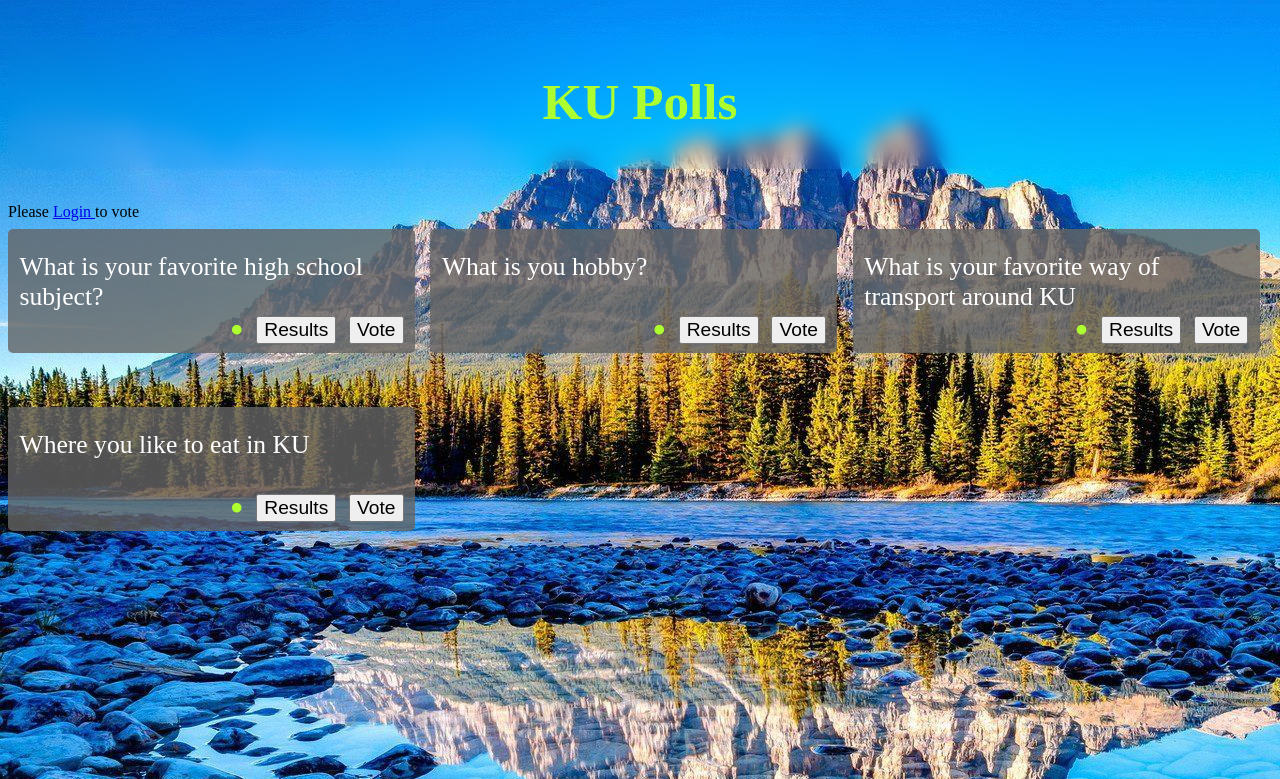
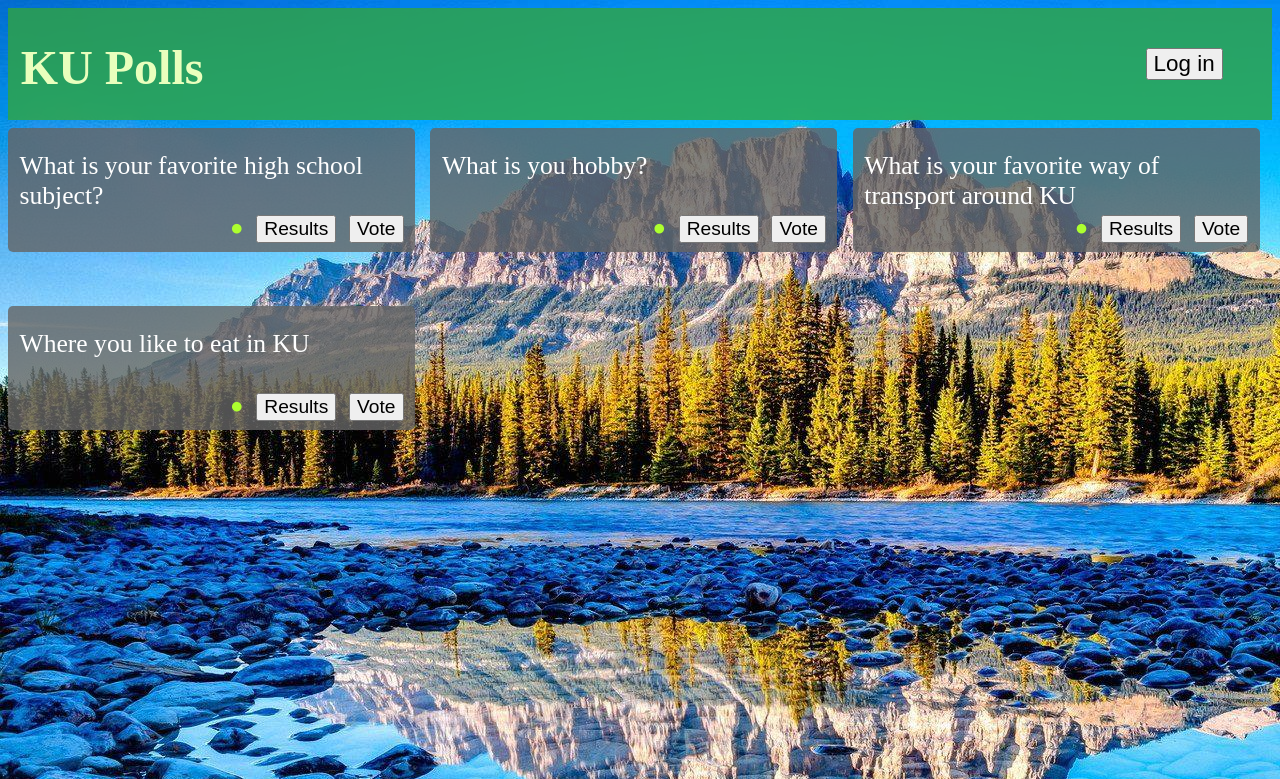
Before and after one commit to OmegaOoh/ku-polls, a Django app: page /polls/ in a window 1280 px wide. Shown: the top 779 px of the page. Run offline with Django 5.2, Linux system fonts and the light colour scheme; data comes from the database, SQL or seed files in the repository.

Commit message:
use base templates on index page

```diff
--- a/mysite/settings.py
+++ b/mysite/settings.py
@@ -128,11 +128,13 @@ USE_TZ = True
 # https://docs.djangoproject.com/en/5.1/howto/static-files/
 
 STATIC_URL = 'static/'
+STATICFILES_DIRS = [BASE_DIR / "static"]
 
 # Default primary key field type
 # https://docs.djangoproject.com/en/5.1/ref/settings/#default-auto-field
 
 DEFAULT_AUTO_FIELD = 'django.db.models.BigAutoField'
+
 
 # Logging
 LOGGING = {
--- a/polls/static/polls/style.css
+++ b/polls/static/polls/style.css
@@ -1,4 +1,9 @@
 li a
+{
+    color: white;
+}
+
+legend
 {
     color: white;
 }
@@ -6,12 +11,6 @@ li a
 body
 {
     background: white url("images/background.png") no-repeat;
-}
-
-h1
-{
-    color: lightyellow;
-    font-size: 4vw;
 }
 
 label
--- a/polls/templates/polls/index.html
+++ b/polls/templates/polls/index.html
@@ -1,22 +1,14 @@
 <!DOCTYPE html>
 
 <html lang="en">
-
+{% extends "base.html" %}
+{%block style%}
 {% load static %}
 <link rel="stylesheet" href="{% static 'polls/style.css' %}">
-<h1 class="header"> KU Polls </h1>
-{% if user.is_authenticated %}
-Hi, {{user.username}}
-<form action="{% url 'logout' %}" method='post'>
-    {%csrf_token%}
-    <button type='Submit'> Logout </button>
-</form>
-{% else %}
-Please <a href="{% url 'login'%}?next={{request.path}}"> Login </a> to vote
+{%endblock style%}
 
-{% endif %}
-{% for msg in messages %} <p><strong>{{ msg }}</strong></p>
-{% endfor %}
+{%block content%}
+
 {% if latest_question_list %}
 <div class='question_box'>
     {% for question in latest_question_list %}
@@ -43,4 +35,5 @@ Please <a href="{% url 'login'%}?next={{request.path}}"> Login </a> to vote
 {% else %}
     <p>No polls are available.</p>
 {% endif %}
+{%endblock content%}
 </html>
--- /dev/null
+++ b/static/base.css
@@ -0,0 +1,54 @@
+.tab
+{
+    display: grid;
+    grid-template-columns: 70% 20% 10%;
+    background-color: rgba(53, 167, 53, 0.75);
+    height: 14vh;
+    justify-content: left;
+    justify-items: left;
+    padding-top: auto;
+    backdrop-filter: blur(5px);
+
+}
+
+.home { text-decoration: none;}
+
+.tab .app_name {
+    font-size:6vh;
+    text-align: left;
+    color: rgb(233, 255, 189);
+    padding-left:  1vw;
+
+}
+
+.tab .users
+{
+    color:white;
+    text-align: right;
+    font-size: 4vh;
+}
+
+.auth
+{
+    margin-top: 5vh;
+    font-size: 1.75vw;
+}
+
+
+.error
+{
+    color: red;
+    font-size: 3vw;
+}
+
+.warning
+{
+    color: yellow;
+    font-size: 3vw;
+}
+
+.success
+{
+    color:greenyellow;
+    font-size: 3vw;
+}
--- /dev/null
+++ b/templates/base.html
@@ -0,0 +1,38 @@
+<!DOCTYPE html>
+
+<html lang="en">
+
+{% load static %}
+<link rel="stylesheet" href="{% static 'base.css' %}">
+{%block style%}
+{%endblock style%}
+
+
+<div class="tab">
+    <a class='home' href="{%url 'polls:index' %}">
+        <h1 class='app_name'> KU Polls </h1>
+    </a>
+    <p class='users'>
+    {% if user.is_authenticated %}
+    Hi, {{user.username}}
+    <form action="{% url 'logout' %}" method='post'>
+        {%csrf_token%}
+        <button class="auth" type='Submit'> Logout </button>
+    </form>
+    {% else %}
+    <form action="{% url 'login' %}" method='get'>
+        {%csrf_token%}
+        <button class="auth" type='Submit'> Log in </button>
+    </form>
+
+    </p>
+</div>
+
+{% endif %}
+{% for msg in messages %} <p class={{messages.tags}}>{{ msg }}</strong></p>
+{% endfor %}
+
+<body>
+    {%block content%}
+    {%endblock content%}
+</body>
```
